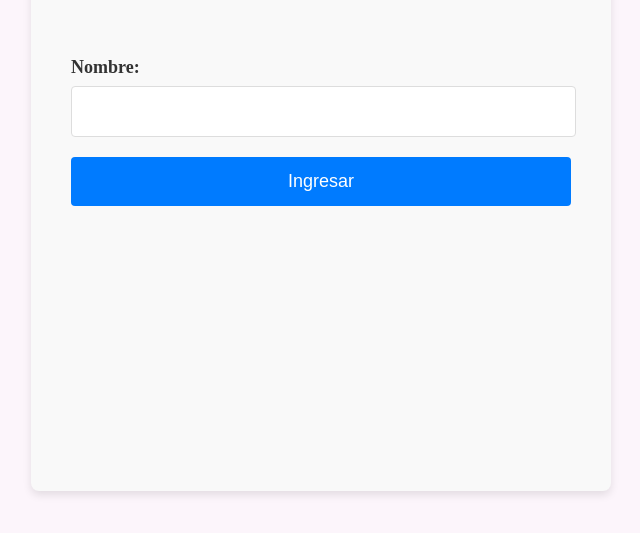
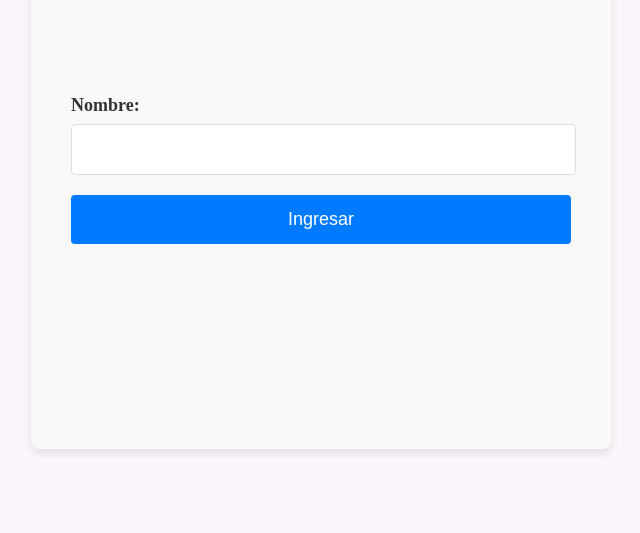
Before and after one commit to HuguitoDeM/APP-RESENIAS-FRONT-END, a React (Vite) app: page / in a window 1280 px wide. Shown: the part 237-770 px from the top of the page, without its empty margins (319-959 px from the left). Built offline with nearby package versions, Linux system fonts and the light colour scheme.

Commit message:
update home

```diff
--- a/src/App.css
+++ b/src/App.css
@@ -137,7 +137,9 @@
   border-radius: 8px;
   box-shadow: 0 4px 8px rgba(0, 0, 0, 0.1);
   background-color: #f9f9f9;
-  height: 40rem;
+  margin-top: 45%;
+  padding: 5%;
+  height: 20rem;
 }
 
 .sessionLabel {
@@ -193,8 +195,10 @@
 }
 @media (min-width: 1025px) {
   .sessionDiv {
+    margin-top: 10%;
     max-width: 500px;
     padding: 40px;
+    height: 30rem;
   }
 
   .sessionLabel {
```
Also changed, not shown: 1 other file (tests, documents, lock files or other folders).
